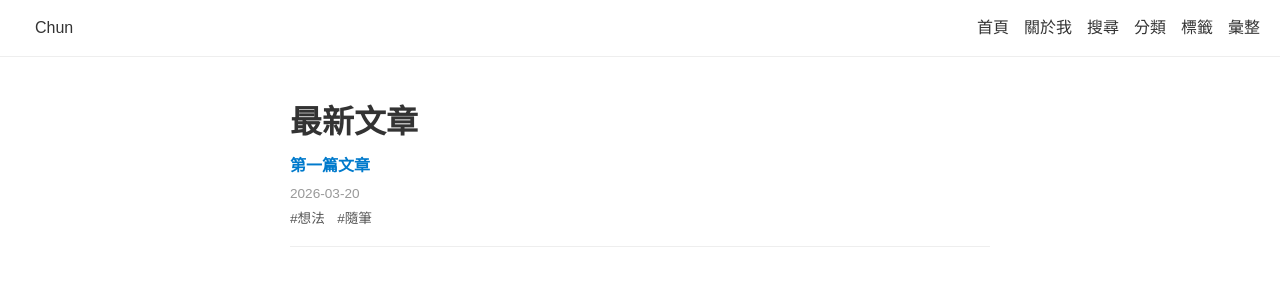
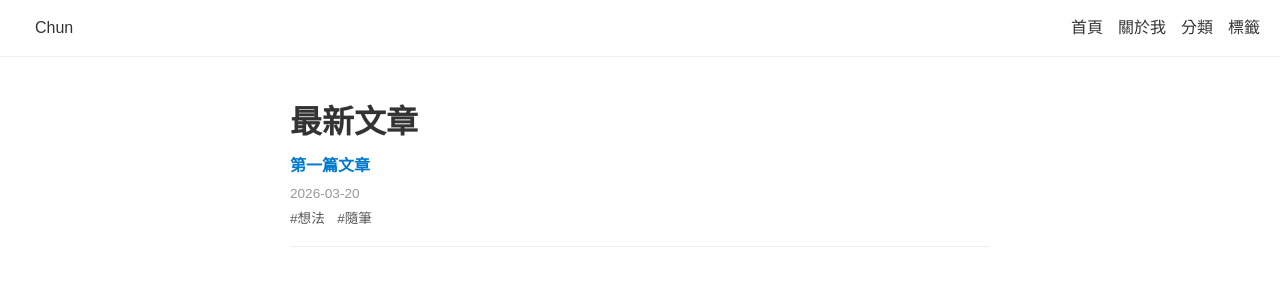
Before and after one commit to chunslifestyle/chunslifestyle.github.io, a Jekyll site: the page built from index.md, in a window 1280 px wide. Shown: the top 300 px of the page. Built offline with Jekyll 4.4.1, drawn with Linux system fonts in a browser that asks for light colours.

Commit message:
Update default.html

```diff
--- a/_layouts/default.html
+++ b/_layouts/default.html
@@ -6,53 +6,33 @@
 <title>{{ page.title }}</title>
 <link href="https://fonts.googleapis.com/css2?family=Noto+Serif+TC&display=swap" rel="stylesheet">
 <style>
-body, h1, h2, h3, h4, h5, h6, p, a, li {
-  font-family: 'Noto Serif TC', "PMingLiU", "MingLiU", "Microsoft JhengHei", "PingFang TC", "Heiti TC", sans-serif;
-  margin:0;padding:0;color:#333;line-height:1.6;
-}
-.nav {
-  display:flex;justify-content:space-between;align-items:center;padding:15px 20px;border-bottom:1px solid #eee;position:sticky;top:0;background:#fff;z-index:100;
-}
-.nav a { margin-left:15px;text-decoration:none;color:#333; }
-.nav-toggle { display:none;font-size:1.5em;cursor:pointer; }
-.nav-links { display:flex;align-items:center; }
-.container { max-width:700px;margin:40px auto;padding:0 15px; }
-.post-item { margin-bottom:25px;padding-bottom:15px;border-bottom:1px solid #eee; }
-a.article-link { text-decoration:none;color:#007acc;font-weight:bold;display:block;margin:5px 0;word-break:break-word; }
-.post-date { font-size:0.85em;color:#999; }
-.tags a { margin-right:8px;text-decoration:none;color:#555;font-size:0.85em; }
-@media (max-width:768px) {
-  .nav-links { display:none;flex-direction:column;background:#fff;position:absolute;top:60px;right:0;width:200px;border:1px solid #eee;box-shadow:0 2px 5px rgba(0,0,0,0.1); }
-  .nav-links a { margin:10px 0;padding:10px 20px; }
-  .nav-toggle { display:block; }
-}
+body,h1,h2,h3,p,a,li{font-family:'Noto Serif TC',"PMingLiU","MingLiU","Microsoft JhengHei",sans-serif;margin:0;padding:0;color:#333;line-height:1.6;}
+.nav{display:flex;justify-content:space-between;align-items:center;padding:15px 20px;border-bottom:1px solid #eee;position:sticky;top:0;background:#fff;z-index:100;}
+.nav a{margin-left:15px;text-decoration:none;color:#333;}
+.nav-toggle{display:none;font-size:1.5em;cursor:pointer;}
+.nav-links{display:flex;align-items:center;}
+.container{max-width:700px;margin:40px auto;padding:0 15px;}
+.post-item{margin-bottom:25px;padding-bottom:15px;border-bottom:1px solid #eee;}
+a.article-link{display:block;margin:5px 0;text-decoration:none;color:#007acc;font-weight:bold;word-break:break-word;}
+.post-date{font-size:0.85em;color:#999;}
+.tags a{margin-right:8px;text-decoration:none;color:#555;font-size:0.85em;}
+@media(max-width:768px){.nav-links{display:none;flex-direction:column;background:#fff;position:absolute;top:60px;right:0;width:200px;border:1px solid #eee;box-shadow:0 2px 5px rgba(0,0,0,.1);}.nav-links a{margin:10px 0;padding:10px 20px;}.nav-toggle{display:block;}}
 </style>
 </head>
 <body>
-
-<!-- 導覽列 -->
 <div class="nav">
   <div><a href="/">Chun</a></div>
   <div class="nav-toggle" onclick="toggleNav()">☰</div>
   <div class="nav-links">
     <a href="/">首頁</a>
     <a href="/about.html">關於我</a>
-    <a href="/search.html">搜尋</a>
     <a href="/categories/">分類</a>
     <a href="/tags/">標籤</a>
-    <a href="/archive/">彙整</a>
   </div>
 </div>
-
-<div class="container">
-  {{ content }}
-</div>
-
+<div class="container">{{ content }}</div>
 <script>
-function toggleNav() {
-  const links = document.querySelector('.nav-links');
-  links.style.display = (links.style.display === 'flex') ? 'none' : 'flex';
-}
+function toggleNav(){const l=document.querySelector('.nav-links');l.style.display=(l.style.display==='flex')?'none':'flex';}
 </script>
 </body>
 </html>
```
